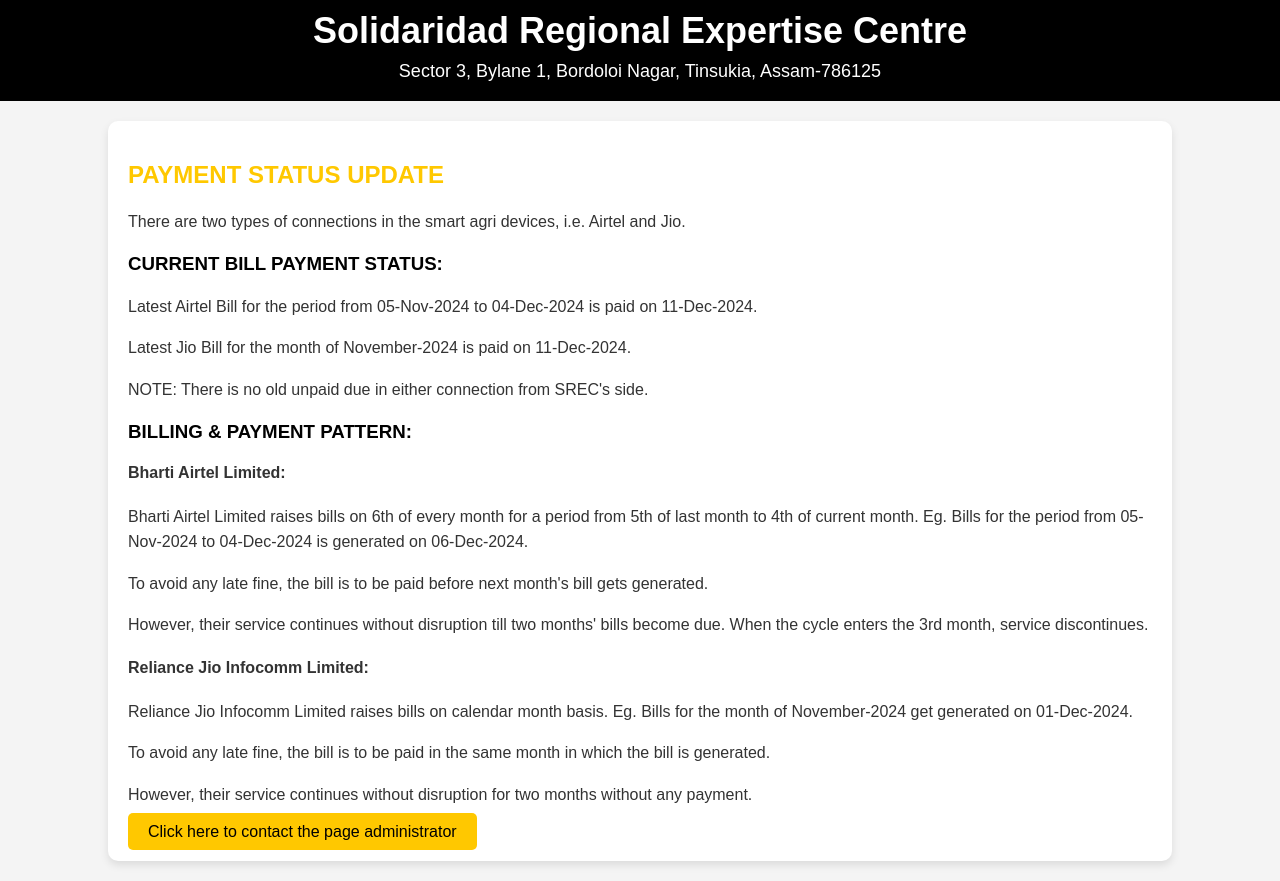
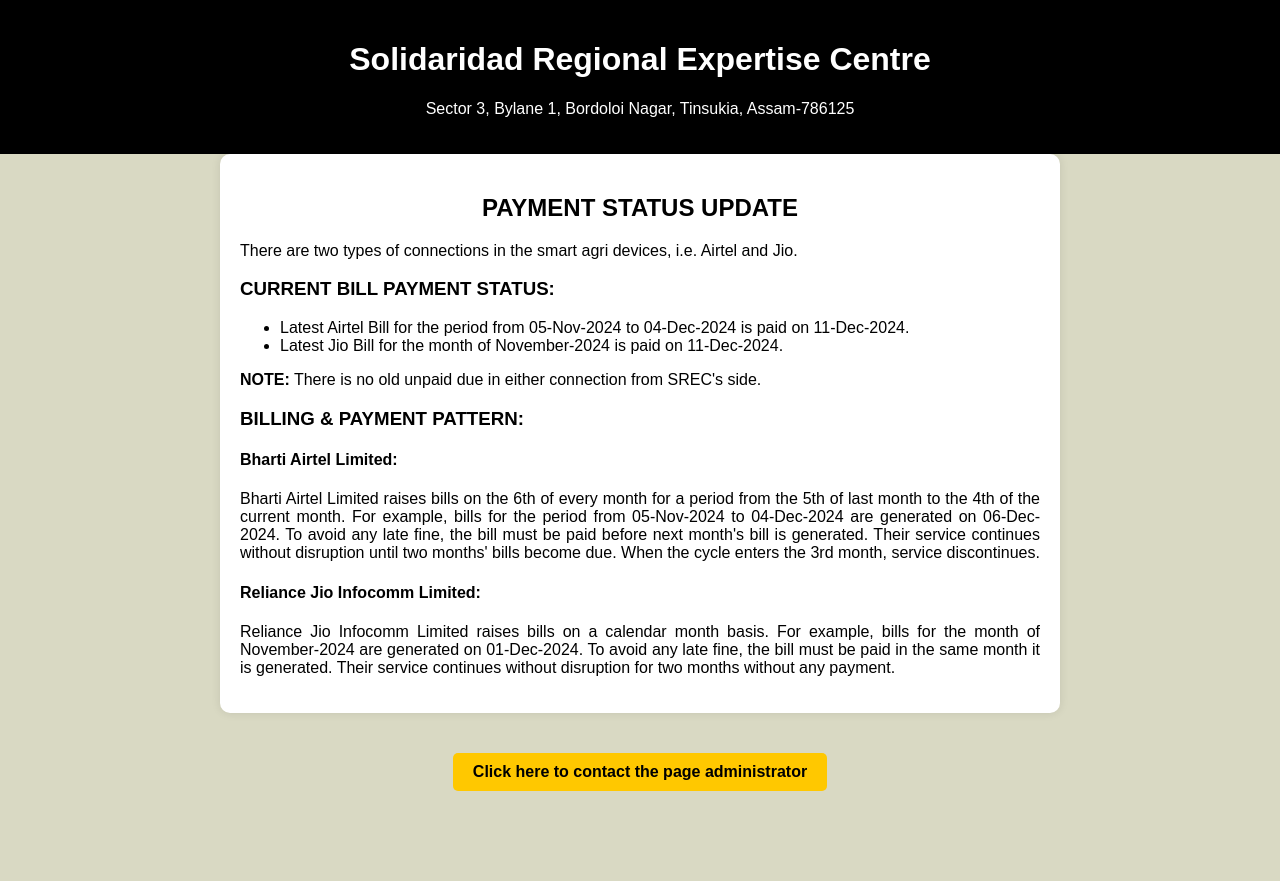
Before and after one commit to paljyosar/payment-status-update, a plain HTML site: page index.html in a window 1280 px wide. After the commit the page ends 811 px from the top, so only its background shows below. Drawn offline with Linux system fonts and the light colour scheme.

Commit message:
Update index.html

```diff
--- a/index.html
+++ b/index.html
@@ -3,102 +3,91 @@
 <head>
   <meta charset="UTF-8">
   <meta name="viewport" content="width=device-width, initial-scale=1.0">
-  <title>PAYMENT STATUS UPDATE are you kidding me</title>
+  <meta http-equiv="Cache-Control" content="no-cache, no-store, must-revalidate">
+  <meta http-equiv="Pragma" content="no-cache">
+  <meta http-equiv="Expires" content="0">
+  <title>SREC Payment Status Update</title>
   <style>
     body {
       font-family: Arial, sans-serif;
-      background-color: #f4f4f4;
       margin: 0;
       padding: 0;
+      background-color: #D9D9C3;
+      color: #000000;
+    }
+    header {
+      background-color: #000000;
+      color: #FFFFFF;
+      text-align: center;
+      padding: 20px;
+    }
+    main {
+      padding: 20px;
+      max-width: 800px;
+      margin: auto;
+      background-color: #FFFFFF;
+      box-shadow: 0px 0px 10px rgba(0, 0, 0, 0.1);
+      border-radius: 10px;
+    }
+    h1, h2 {
       text-align: center;
     }
-    .header {
-      background-color: #000000; /* Black */
-      color: #FFFFFF; /* White */
-      padding: 10px 0;
+    .content {
+      text-align: justify;
     }
-    .header h1 {
-      margin: 0;
-      font-size: 36px;
+    footer {
+      text-align: center;
+      padding: 20px;
+      margin-top: 20px;
     }
-    .header p {
-      font-size: 18px;
-      margin: 5px 0;
+    a.button {
+      display: inline-block;
+      padding: 10px 20px;
+      background-color: #FFC800;
+      color: #000000;
+      text-decoration: none;
+      border-radius: 5px;
+      font-weight: bold;
     }
-    .container {
-      width: 80%;
-      margin: 20px auto;
-      background-color: #ffffff;
-      padding: 20px;
-      box-shadow: 0 4px 8px rgba(0, 0, 0, 0.1);
-      border-radius: 10px;
-      text-align: left;
-      color: #333;
-    }
-    h2 {
-      color: #FFC800; /* Yellow */
-    }
-    h3 {
-      color: #000000; /* Black */
-    }
-    p {
-      line-height: 1.6;
-    }
-    .button {
-      background-color: #FFC800; /* Yellow */
-      color: #000000; /* Black */
-      padding: 10px 20px;
-      border: none;
-      border-radius: 5px;
-      cursor: pointer;
-      text-decoration: none;
-    }
-    .button:hover {
-      background-color: #ffb800;
-    }
-    .footer {
-      margin-top: 20px;
-      font-size: 14px;
+    a.button:hover {
+      background-color: #D9D9C3;
       color: #000000;
     }
   </style>
 </head>
 <body>
-  <!-- Header Section -->
-  <div class="header">
+  <header>
     <h1>Solidaridad Regional Expertise Centre</h1>
     <p>Sector 3, Bylane 1, Bordoloi Nagar, Tinsukia, Assam-786125</p>
-  </div>
-
-  <!-- Content Section -->
-  <div class="container">
+  </header>
+  <main>
     <h2>PAYMENT STATUS UPDATE</h2>
-    <p>There are two types of connections in the smart agri devices, i.e. Airtel and Jio.</p>
-
-    <h3>CURRENT BILL PAYMENT STATUS:</h3>
-    <p>Latest Airtel Bill for the period from 05-Nov-2024 to 04-Dec-2024 is paid on 11-Dec-2024.</p>
-    <p>Latest Jio Bill for the month of November-2024 is paid on 11-Dec-2024.</p>
-    <p>NOTE: There is no old unpaid due in either connection from SREC's side.</p>
-
-    <h3>BILLING & PAYMENT PATTERN:</h3>
-    <h4>Bharti Airtel Limited:</h4>
-    <p>Bharti Airtel Limited raises bills on 6th of every month for a period from 5th of last month to 4th of current month. Eg. Bills for the period from 05-Nov-2024 to 04-Dec-2024 is generated on 06-Dec-2024.</p>
-    <p>To avoid any late fine, the bill is to be paid before next month's bill gets generated.</p>
-    <p>However, their service continues without disruption till two months' bills become due. When the cycle enters the 3rd month, service discontinues.</p>
-
-    <h4>Reliance Jio Infocomm Limited:</h4>
-    <p>Reliance Jio Infocomm Limited raises bills on calendar month basis. Eg. Bills for the month of November-2024 get generated on 01-Dec-2024.</p>
-    <p>To avoid any late fine, the bill is to be paid in the same month in which the bill is generated.</p>
-    <p>However, their service continues without disruption for two months without any payment.</p>
-
+    <div class="content">
+      <p>There are two types of connections in the smart agri devices, i.e. Airtel and Jio.</p>
+      <h3>CURRENT BILL PAYMENT STATUS:</h3>
+      <ul>
+        <li>Latest Airtel Bill for the period from 05-Nov-2024 to 04-Dec-2024 is paid on 11-Dec-2024.</li>
+        <li>Latest Jio Bill for the month of November-2024 is paid on 11-Dec-2024.</li>
+      </ul>
+      <p><strong>NOTE:</strong> There is no old unpaid due in either connection from SREC's side.</p>
+      <h3>BILLING & PAYMENT PATTERN:</h3>
+      <h4>Bharti Airtel Limited:</h4>
+      <p>
+        Bharti Airtel Limited raises bills on the 6th of every month for a period from the 5th of last month to the 4th of the current month.
+        For example, bills for the period from 05-Nov-2024 to 04-Dec-2024 are generated on 06-Dec-2024.
+        To avoid any late fine, the bill must be paid before next month's bill is generated. Their service continues without disruption
+        until two months' bills become due. When the cycle enters the 3rd month, service discontinues.
+      </p>
+      <h4>Reliance Jio Infocomm Limited:</h4>
+      <p>
+        Reliance Jio Infocomm Limited raises bills on a calendar month basis. For example, bills for the month of November-2024 are
+        generated on 01-Dec-2024. To avoid any late fine, the bill must be paid in the same month it is generated. Their service continues
+        without disruption for two months without any payment.
+      </p>
+    </div>
+  </main>
+  <footer>
     <a href="mailto:pallab.sarmah@solidaridadnetwork.org" class="button">Click here to contact the page administrator</a>
-  </div>
-
-  <script>
-    // Force refresh by adding a random query parameter to the page URL to prevent caching
-    const url = window.location.href;
-    const noCacheUrl = url.split('?')[0] + "?cache_bust=" + new Date().getTime();
-    window.history.replaceState(null, null, noCacheUrl);
-  </script>
+  </footer>
 </body>
 </html>
```
